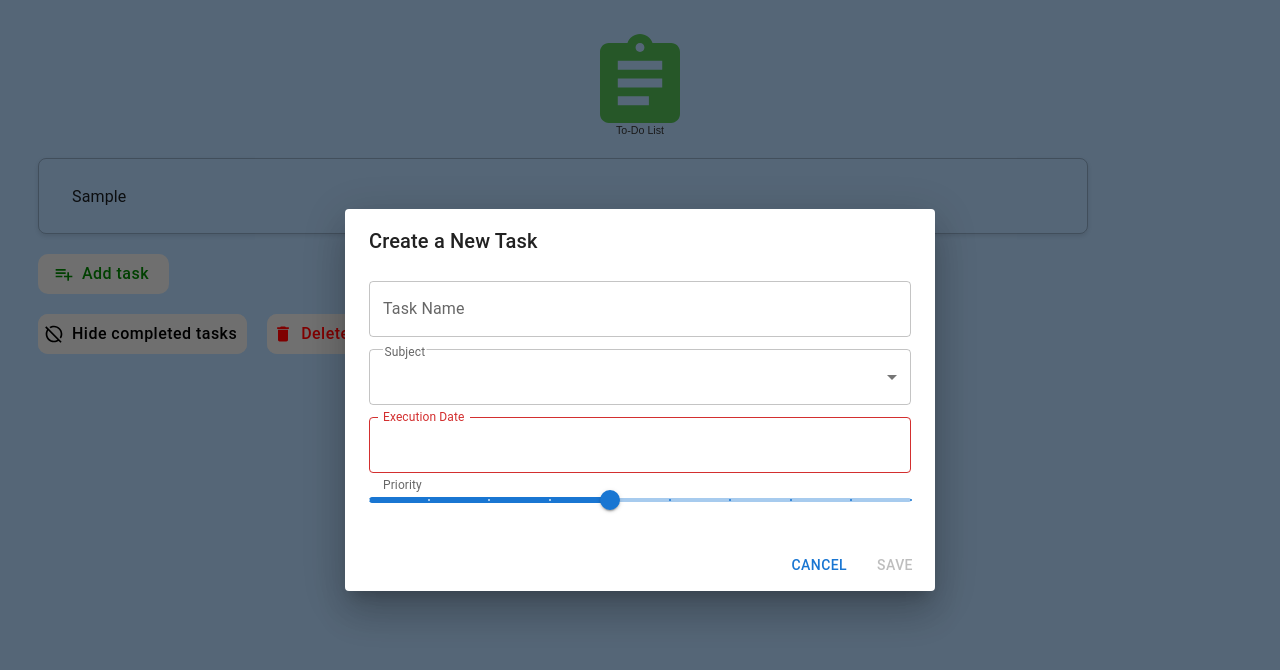
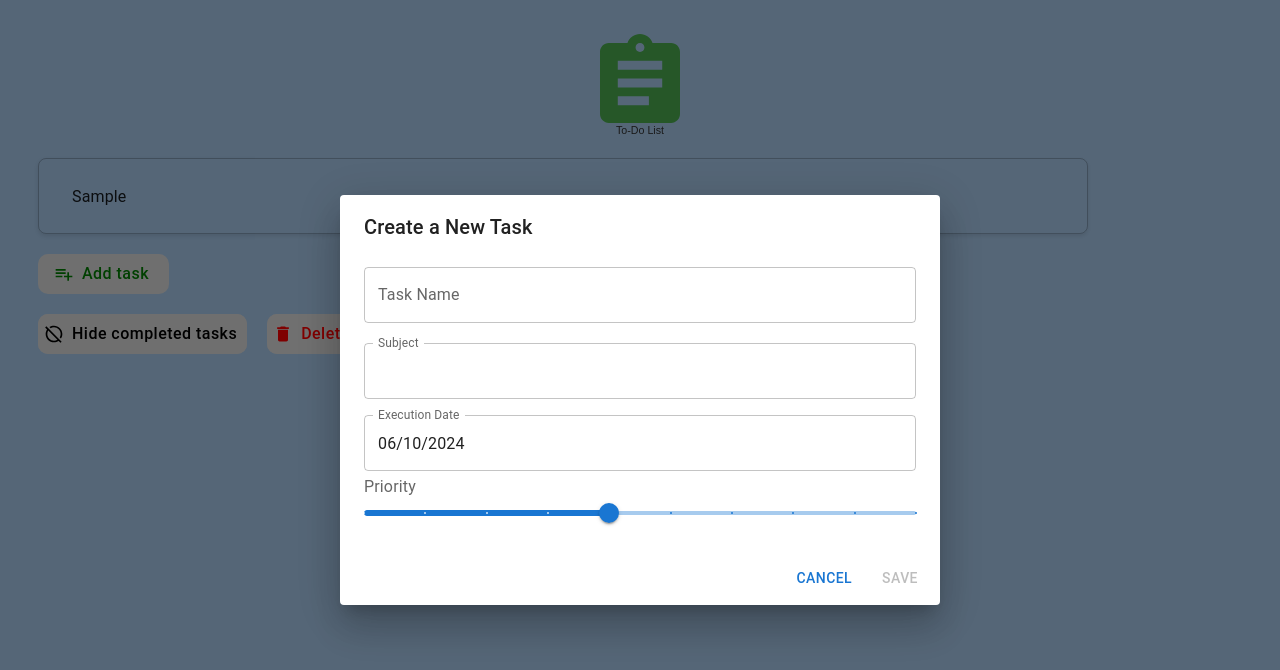
Before and after one commit to MaorKrasner/todo-list-react, a React (Create React App) app: page / in a window 1280 px wide. Both pictures are taken after typing "Sample" into the empty fields and a click on the button "Add task". Shown: the top 670 px of the page. Built offline with nearby package versions, Linux system fonts and the light colour scheme; the HTML template or start-up script is replaced by a standard one.

Commit message:
Make last changes for cr

```diff
--- a/src/App.js
+++ b/src/App.js
@@ -4,8 +4,8 @@ import React, { useState } from "react";
 
 import Menu from "components/menu/menu";
 import ToDoIcon from "components/icons/todoIcon";
+import { useTasks } from "contexts/tasksContext";
 import TaskDialog from "components/dialog/dialog";
-import { useTasks } from "contexts/tasksContext";
 import AddTaskButton from "components/input/addTask";
 import SearchTaskFilter from "components/search/searchFilter";
 import TaskRepresentation from "components/tasksManagement/taskRepresentation";
@@ -13,14 +13,14 @@ import TaskRepresentation from "components/tasksManagement/taskRepresentation";
 const App = () => {
   const { tasks, setTasks } = useTasks();
   const [isDialogOpen, setIsDialogOpen] = useState(false);
-  const [taskToEdit, setTaskToEdit] = useState({});
+  const [taskToEdit, setTaskToEdit] = useState(null);
 
   const handleOpenDialog = () => {
     setIsDialogOpen(true);
   };
 
   const handleCloseDialog = () => {
-    setTaskToEdit({});
+    setTaskToEdit(null);
     setIsDialogOpen(false);
   };
 
@@ -28,10 +28,12 @@ const App = () => {
     taskName,
     subject,
     priority,
-    executionDate,
-    taskIndex
+    executionDate
   ) => {
     const stringedDate = executionDate.toLocaleDateString("en-GB");
+    const taskIndex =
+      tasks.length > 0 ? tasks[tasks.length - 1].taskIndex + 1 : 0;
+
     setTasks((prev) => [
       ...prev,
       {
@@ -44,45 +46,31 @@ const App = () => {
         canShow: true,
       },
     ]);
-
-    setTaskToEdit({});
   };
 
-  const handleTaskSaving = (taskName, subject, priority, executionDate) => {
-    const stringedDate = executionDate.toLocaleDateString("en-GB");
-    setTasks((prevTasks) =>
-      prevTasks.map((task) =>
-        task.taskIndex === taskToEdit.taskIndex
-          ? {
-              ...task,
-              text: taskName,
-              subject: subject,
-              priority: priority,
-              executionDate: stringedDate,
-            }
-          : task
-      )
-    );
-
-    setTaskToEdit({});
+  const handleTaskSaving = (editTask) => {
+    setTasks((prevTasks) => {
+      return prevTasks.map((task) => {
+        if (task.taskIndex === taskToEdit.taskIndex) {
+          return {
+            ...task,
+            text: editTask.taskName || "",
+            subject: editTask.subject || "",
+            priority: editTask.priority || 5,
+            executionDate:
+              new Date(editTask.executionDate).toLocaleDateString("en-GB") ||
+              new Date(),
+          };
+        }
+        return task;
+      });
+    });
   };
 
-  const handleSaveTask = (
-    taskName,
-    subject,
-    priority,
-    executionDate,
-    taskIndex
-  ) => {
+  const handleSaveTask = (taskName, subject, priority, executionDate) => {
     _.isEmpty(taskToEdit)
-      ? handleNewTaskInsertion(
-          taskName,
-          subject,
-          priority,
-          executionDate,
-          taskIndex
-        )
-      : handleTaskSaving(taskName, subject, priority, executionDate);
+      ? handleNewTaskInsertion(taskName, subject, priority, executionDate)
+      : handleTaskSaving({ taskName, subject, priority, executionDate });
   };
 
   return (
--- a/src/components/dialog/dialog.jsx
+++ b/src/components/dialog/dialog.jsx
@@ -1,37 +1,28 @@
 import _ from "lodash";
-import React, { useState } from "react";
 import enGB from "date-fns/locale/en-GB";
+import React, { useState, useEffect } from "react";
 import { DatePicker } from "@mui/x-date-pickers/DatePicker";
 import { AdapterDateFns } from "@mui/x-date-pickers/AdapterDateFns";
 import { LocalizationProvider } from "@mui/x-date-pickers/LocalizationProvider";
 import {
   Button,
   Dialog,
-  Select,
   Slider,
-  MenuItem,
   TextField,
   InputLabel,
   FormControl,
   DialogTitle,
   DialogContent,
   DialogActions,
-  OutlinedInput,
 } from "@mui/material";
 
 const TaskDialog = ({ taskToEdit, open, onClose, onSave }) => {
   const [taskName, setTaskName] = useState("");
   const [subject, setSubject] = useState("");
   const [priority, setPriority] = useState(5);
-  const [executionDate, setExecutionDate] = useState(null);
+  const today = new Date();
+  const [executionDate, setExecutionDate] = useState(today);
   const [taskIndex, setTaskIndex] = useState(0);
-
-  const subjects = [
-    "Transfer of weapons",
-    "Intelligence gathering operation",
-    "Locate a new site",
-    "Activity routine characterization",
-  ];
 
   const areAllPropertiesFilled = !(
     taskName &&
@@ -40,17 +31,28 @@ const TaskDialog = ({ taskToEdit, open, onClose, onSave }) => {
     executionDate
   );
 
+  useEffect(() => {
+    if (taskToEdit) {
+      console.log("taskToEdit loaded:", taskToEdit);
+      setTaskName(taskToEdit.text || "");
+      setSubject(taskToEdit.subject || "");
+      setPriority(taskToEdit.priority || 5);
+      setExecutionDate(
+        new Date(taskToEdit.executionDate).toLocaleDateString("en-US") ||
+          today.toLocaleDateString("en-US")
+      );
+    }
+  }, [taskToEdit]);
+
   const handleSave = () => {
     onSave(taskName, subject, priority, executionDate, taskIndex);
     setTaskIndex((prev) => prev + 1);
     onClose();
   };
 
-  const rightPriority = () => (_.isEmpty(taskToEdit) ? 5 : taskToEdit.priority);
-  const rightExecutionDate = () =>
-    setExecutionDate(
-      _.isEmpty(taskToEdit) ? executionDate : taskToEdit.executionDate
-    );
+  const handlePriorityChange = (event, newValue) => {
+    setPriority(newValue);
+  };
 
   return (
     <Dialog open={open} onClose={onClose}>
@@ -61,59 +63,26 @@ const TaskDialog = ({ taskToEdit, open, onClose, onSave }) => {
           margin="dense"
           label="Task Name"
           fullWidth
-          defaultValue={taskToEdit.text}
+          defaultValue={taskToEdit !== null ? taskToEdit.text : ""}
           onChange={(e) => setTaskName(e.target.value)}
         />
 
         <FormControl variant="outlined" fullWidth margin="dense">
-          <InputLabel
-            htmlFor="subject-select"
-            sx={{
-              backgroundColor: "white",
-              padding: "0 2px",
-              transform: "translate(14px, -6px) scale(0.75)",
-            }}
-          >
-            Subject
-          </InputLabel>
-          <Select
-            value={taskToEdit.subject}
+          <TextField
+            label="Subject"
+            value={subject}
             onChange={(e) => setSubject(e.target.value)}
-            input={<OutlinedInput label="Subject" id="subject-select" />}
-            label="Subject"
-          >
-            {subjects.map((subject) => (
-              <MenuItem
-                key={subject}
-                value={subject}
-                sx={{
-                  padding: "4px 16px",
-                  minHeight: "30px",
-                  textAlign: "left",
-                }}
-                style={{
-                  display: "block",
-                  textAlign: "left",
-                }}
-              >
-                <span
-                  style={{
-                    textAlign: "left",
-                    width: "100%",
-                    paddingLeft: "8px",
-                  }}
-                >
-                  {subject}
-                </span>{" "}
-              </MenuItem>
-            ))}
-          </Select>
+            fullWidth
+            margin="dense"
+            variant="outlined"
+            InputLabelProps={{ shrink: true }}
+          />
         </FormControl>
 
-        <LocalizationProvider dateAdapter={AdapterDateFns} locale={enGB}>
+        <LocalizationProvider dateAdapter={AdapterDateFns} adapterLocale={enGB}>
           <DatePicker
             label="Execution Date"
-            value={rightExecutionDate}
+            value={executionDate}
             onChange={(newValue) => setExecutionDate(newValue)}
             renderInput={(params) => (
               <TextField
@@ -127,20 +96,18 @@ const TaskDialog = ({ taskToEdit, open, onClose, onSave }) => {
           />
         </LocalizationProvider>
 
-        <FormControl fullWidth margin="dense">
-          <InputLabel shrink>Priority</InputLabel>
-          <Slider
-            defaultValue={rightPriority}
-            onChange={(e, newValue) => setPriority(newValue)}
-            aria-labelledby="priority-slider"
-            valueLabelDisplay="auto"
-            step={1}
-            marks
-            min={1}
-            max={10}
-          />
-        </FormControl>
+        <InputLabel margin="dense">Priority</InputLabel>
+        <Slider
+          value={priority}
+          onChange={handlePriorityChange}
+          min={1}
+          max={10}
+          marks
+          step={1}
+          valueLabelDisplay="auto"
+        />
       </DialogContent>
+
       <DialogActions>
         <Button onClick={onClose} color="primary">
           Cancel
--- a/src/components/tasksManagement/taskRepresentation.jsx
+++ b/src/components/tasksManagement/taskRepresentation.jsx
@@ -36,8 +36,11 @@ const useStyles = makeStyles({
 const TaskRepresentation = ({ handleEdit, openDialog }) => {
   const { tasks, setTasks } = useTasks();
   const { searchQuery } = useSearch();
-  const filteredTasks = tasks.filter((task) =>
-    task.text.toLowerCase().includes(searchQuery.toLowerCase())
+
+  const filteredTasks = tasks.filter(
+    (task) =>
+      (task.text || "").toLowerCase().includes(searchQuery.toLowerCase()) &&
+      (task.subject || "").toLowerCase().includes(searchQuery.toLowerCase())
   );
 
   const shouldBeDisplayed = (canShow) => (canShow ? "flex" : "none");
@@ -53,7 +56,12 @@ const TaskRepresentation = ({ handleEdit, openDialog }) => {
   const getEditFunction = (task) => {
     const editFunction = () => {
       if (!task.completed) {
-        handleEdit(task);
+        handleEdit({
+          ...task,
+          executionDate: new Date(task.executionDate).toLocaleDateString(
+            "en-GB"
+          ),
+        });
         openDialog();
       }
       return;
```
